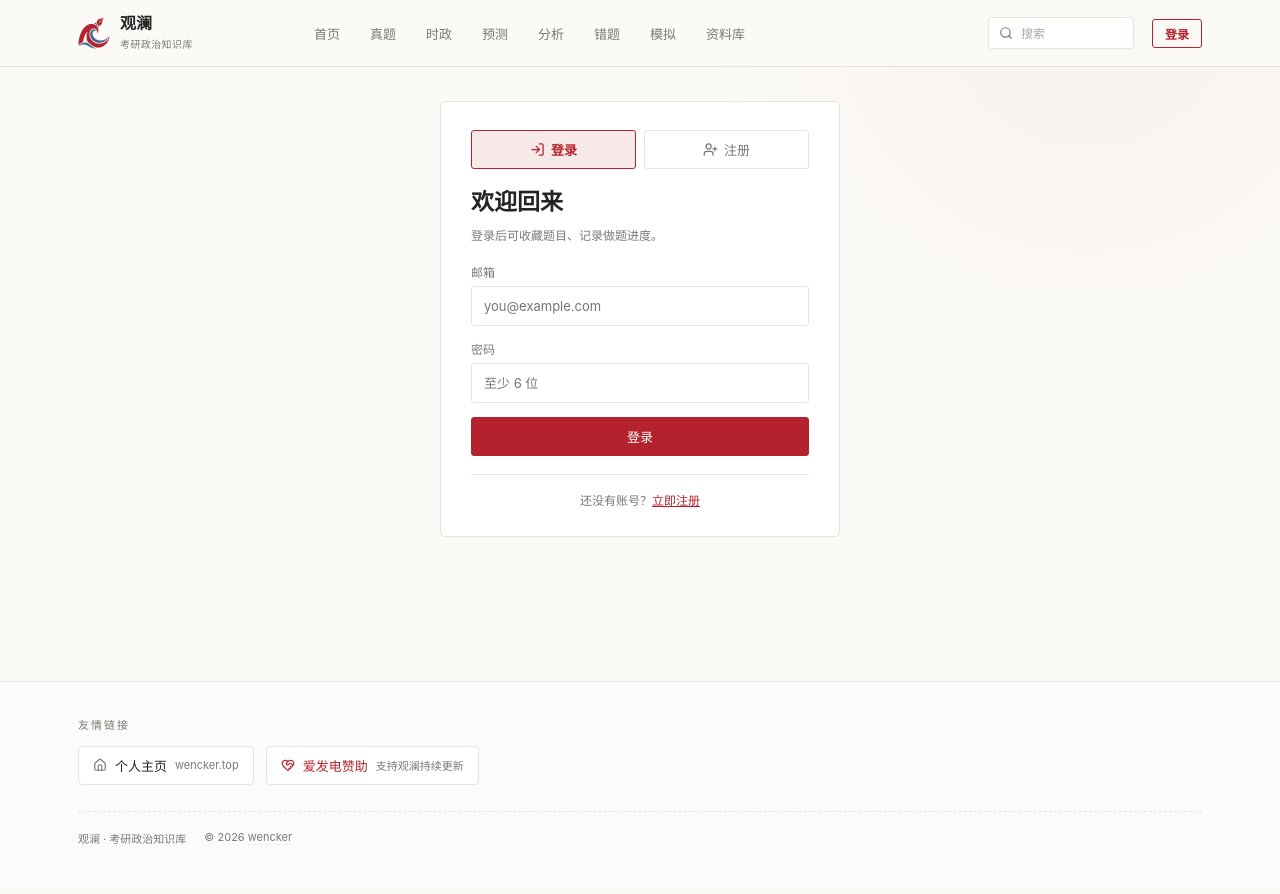
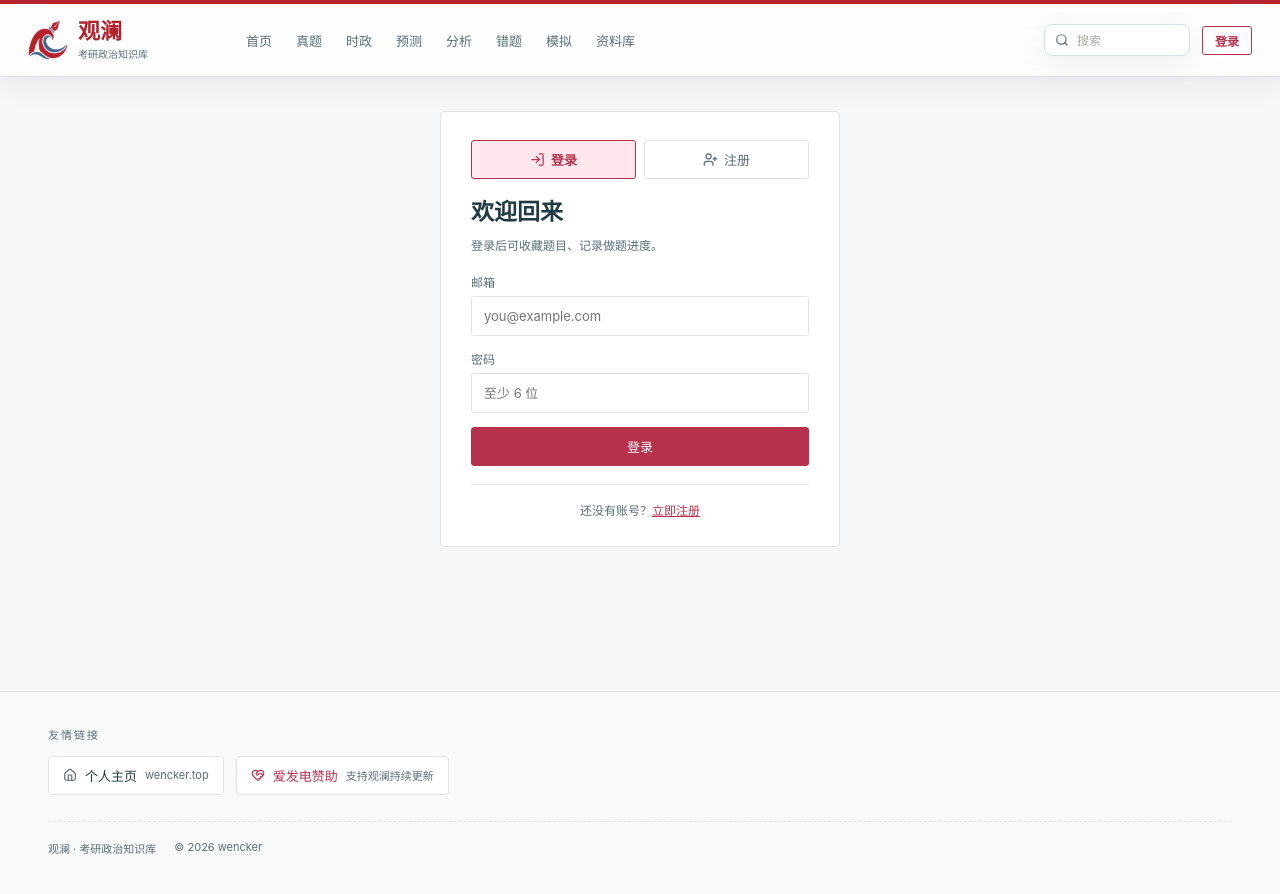
Before and after one commit to wenckerwan/guanlan, a Nuxt app in the folder apps/web/: page /login in a window 1280 px wide. Built offline with nearby package versions, Linux system fonts and the light colour scheme.

Commit message:
release(ui): apply reviewed glass theme over current production frontend

```diff
--- /dev/null
+++ b/apps/web/assets/css/glass.css
@@ -0,0 +1,169 @@
+:root {
+  --paper: #f6f7f9;
+  --ink: #203b42;
+  --muted: #586e79;
+  --line: #dfe3e8;
+  --red: #b6324c;
+  --red-soft: #ffe7ed;
+  --jade: #087b7c;
+  --jade-soft: #ddf5ef;
+  --gold: #896009;
+  --gold-soft: #fff3ce;
+  --blue: #2869b5;
+  --blue-soft: #e1efff;
+  --violet: #76518a;
+  --violet-soft: #f1e6fb;
+  --orange: #a65528;
+  --orange-soft: #ffeadb;
+  /* 品牌强调：观澜红。结构性用色一律走这组，不再用青色 */
+  --brand: #b4232d;
+  --brand-deep: #8d1a24;
+  --brand-soft: #fbe6e8;
+  --brand-line: #f0cdd0;
+  --brand-wash: rgba(180, 35, 45, .06);
+  /* 石墨蓝：给「真题回顾」用，避免与玫红的「时政热点」撞成两张红卡 */
+  --graphite: #2f4256;
+  --graphite-soft: #eaeef3;
+  --glass-surface: rgba(255, 255, 255, .78);
+  --glass-edge: rgba(255, 255, 255, .95);
+  --glass-shadow: 0 8px 28px rgba(60, 34, 38, .07), inset 0 1px 0 var(--glass-edge);
+}
+body { -webkit-font-smoothing: antialiased; }
+.site-shell { background: var(--paper); }
+.topbar, .mobile-bottom-nav, .mobile-drawer {
+  background: var(--glass-surface);
+  backdrop-filter: blur(24px) saturate(165%);
+  -webkit-backdrop-filter: blur(24px) saturate(165%);
+  box-shadow: var(--glass-shadow);
+}
+.topbar { border-top: 4px solid var(--brand); border-bottom: 1px solid rgba(214, 205, 207, .65); }
+.brand strong { font-family: inherit; font-size: 22px; color: var(--brand); }
+.brand-logo { width: 40px; height: 40px; }
+.brand small { letter-spacing: 0; }
+.topbar-inner { max-width: 1320px; gap: 26px; height: 72px; }
+.desktop-nav { gap: 20px; flex-shrink: 0; }
+.desktop-nav a { font-size: 13px; white-space: nowrap; }
+.desktop-nav a.active { color: var(--brand); }
+.desktop-nav a.active::after { height: 3px; background: var(--brand); }
+.topbar-actions { gap: 12px; min-width: 0; }
+.text-action { max-width: 110px; white-space: nowrap; overflow: hidden; }
+.page-wrap { max-width: 1240px; }
+.hero-block { max-width: 900px; padding-bottom: 24px; border-bottom: 3px solid var(--brand); }
+.hero-block h1, .page-hero h1, .subject-hero h1 { font-family: inherit; font-size: 32px; line-height: 1.4; }
+.hero-block h1 { margin-top: 16px; font-size: 36px; color: var(--brand); text-wrap: balance; }
+.hero-copy { color: var(--muted); }
+.search-box, .filter-search, .topbar-search, .drawer-search {
+  background: var(--glass-surface);
+  border: 1px solid #d4dfe3;
+  border-radius: 8px;
+  box-shadow: var(--glass-shadow);
+}
+.search-box { min-height: 58px; border-color: var(--brand-line); }
+.search-box button { border-radius: 6px; background: var(--brand); }
+.search-box button:hover { background: var(--brand-deep); }
+.section-card, .article-card, .catalog-card {
+  border-radius: 8px;
+  border: 1px solid var(--line);
+  background: #fff;
+  transition: border-color 140ms ease, box-shadow 140ms ease;
+}
+.section-card:hover, .article-card:hover, .catalog-card:hover {
+  border-color: var(--brand-line);
+  box-shadow: 0 5px 16px rgba(34, 58, 65, .06);
+}
+.section-card strong, .article-card strong { font-family: inherit; }
+.section-card { min-width: 0; }
+.jade { --tone: var(--graphite); --tint: var(--graphite-soft); }
+.red { --tone: var(--red); --tint: var(--red-soft); }
+.gold { --tone: var(--gold); --tint: var(--gold-soft); }
+.blue { --tone: var(--blue); --tint: var(--blue-soft); }
+.violet { --tone: var(--violet); --tint: var(--violet-soft); }
+.orange { --tone: var(--orange); --tint: var(--orange-soft); }
+.section-card { min-height: 116px; background: var(--tint, #fff); border-top: 4px solid var(--tone, var(--brand)); }
+.section-card strong { color: var(--tone, var(--ink)); font-size: 16px; }
+.section-card .subject-icon { width: 42px; height: 42px; color: var(--tone); background: rgba(255, 255, 255, .8); border-radius: 6px; }
+.section-card:hover { transform: none; border-color: var(--tone); box-shadow: 0 8px 20px rgba(34, 58, 65, .1); }
+.subject-section { margin-top: 42px; }
+.content-grid { margin-top: 44px; }
+.subject-grid { gap: 10px; border: 0; }
+.subject-item { border: 1px solid var(--line); border-radius: 8px; background: var(--tint, #fff); }
+.subject-item:hover { background: var(--tint, #fff); border-color: var(--tone, var(--brand)); }
+.article-card.tone-s { box-shadow: inset 0 3px var(--red); }
+.article-card.tone-a { box-shadow: inset 0 3px var(--brand); }
+/* main.css 里 jade 语义还落在封面与学科图标上，一并换成石墨蓝 */
+.document-cover.jade { background: var(--graphite); }
+.subject-item.jade .subject-icon, .catalog-card.jade .subject-icon, .subject-hero.jade .subject-hero-mark { color: var(--graphite); background: var(--graphite-soft); }
+.article-card.tone-b { box-shadow: inset 0 3px var(--blue); }
+/* 结构性强调覆盖基础层；正确答案、判分、进度和成功状态仍使用 jade。 */
+.section-card:hover .section-arrow { color: var(--tone, var(--brand)); }
+.drawer-account a, .drawer-account button,
+.reader-toc a.active, .student-modules li, .admin-meta,
+.account-id { color: var(--brand); background: var(--brand-soft); }
+.paper-year { color: var(--graphite); background: var(--graphite-soft); }
+.paper-card:hover { border-color: var(--graphite); }
+.paper-card:hover .paper-arrow { color: var(--graphite); }
+.priority-mark.b { color: var(--blue); background: var(--blue-soft); }
+.student-card:hover, .handbook-tabs a:hover, .me-links a:hover,
+.admin-nav a:hover, .option-list button:hover { border-color: var(--brand); }
+.student-code, .article-copy em, .module-stats li b,
+.handbook-tabs a:hover, .admin-nav a:hover, .account-id strong,
+.mistake-action { color: var(--brand); }
+.mistake-action, .redo-options li.chosen button { background: var(--brand-soft); }
+.redo-options li.chosen button, .account-id { border-color: var(--brand); }
+.auth-form input:focus, .admin-form input:focus,
+.admin-form select:focus, .admin-form textarea:focus { border-color: var(--brand); }
+.signal-strip { border-top: 2px solid var(--brand-line); }
+.signal-strip > div:nth-child(2) svg { color: var(--blue); }
+.signal-strip > div:nth-child(3) svg { color: var(--gold); }
+.section-card small { white-space: normal; }
+.section-heading h2 { font-family: inherit; }
+.reader-head h1 { font-family: inherit; font-size: 26px; }
+.reader-toc {
+  padding: 16px;
+  background: var(--brand-wash);
+  border: 1px solid var(--line);
+  border-radius: 8px;
+  backdrop-filter: blur(16px);
+}
+.reader-body { min-width: 0; }
+.reader-head { border-bottom: 2px solid var(--brand-line); }
+.markdown-body h2 { border-left: 3px solid var(--brand); padding-left: 12px; }
+.markdown-body { overflow-wrap: anywhere; }
+.filter-chips { gap: 8px; }
+.filter-chip { border-radius: 6px; }
+:where(a, button, input, select, textarea):focus-visible { outline: 2px solid var(--brand); outline-offset: 3px; }
+/* 显式选择器胜过 main.css 中的 outline:0。 */
+.search-box input:focus-visible, .topbar-search input:focus-visible,
+.drawer-search input:focus-visible, .filter-search input:focus-visible,
+.auth-form input:focus-visible, .admin-form input:focus-visible,
+.admin-form select:focus-visible, .admin-form textarea:focus-visible {
+  outline: 2px solid var(--brand);
+  outline-offset: 3px;
+}
+@media (min-width: 821px) and (max-width: 1180px) {
+  .topbar-inner { gap: 16px; }
+  .desktop-nav { gap: 12px; }
+  .brand { min-width: 160px; }
+  .topbar-actions .topbar-search { display: none; }
+}
+@media (min-width: 821px) and (max-width: 1024px) {
+  .topbar-actions { display: none; }
+  .mobile-menu { display: flex; align-items: center; justify-content: center; margin-left: auto; padding: 0; border: 0; background: transparent; color: var(--ink); min-width: 44px; min-height: 44px; }
+}
+@media (max-width: 820px) {
+  .hero-block h1, .page-hero h1, .subject-hero h1 { font-size: 30px; }
+  .topbar-inner { gap: 0; height: 64px; }
+  .mobile-menu, .mobile-drawer-head button { min-width: 44px; min-height: 44px; }
+  .mobile-bottom-nav a { min-height: 44px; }
+  .content-grid { margin-top: 34px; }
+  .reader-toc { backdrop-filter: none; }
+  .search-box { min-width: 0; }
+  .search-box button { flex-shrink: 0; }
+}
+@supports not (backdrop-filter: blur(1px)) {
+  .topbar, .mobile-bottom-nav, .mobile-drawer, .reader-toc { background: #fff; }
+}
+@media (prefers-reduced-motion: reduce) {
+  html { scroll-behavior: auto; }
+  .section-card, .article-card, .catalog-card { transition: none; }
+}
--- a/apps/web/nuxt.config.ts
+++ b/apps/web/nuxt.config.ts
@@ -1,6 +1,6 @@
 export default defineNuxtConfig({
   devtools: { enabled: false },
-  css: ['~/assets/css/main.css'],
+  css: ['~/assets/css/main.css', '~/assets/css/glass.css'],
   typescript: { strict: true, typeCheck: false },
   runtimeConfig: {
     apiInternalBase: process.env.NUXT_API_INTERNAL_BASE || 'http://api:9501/api/v1',
```
